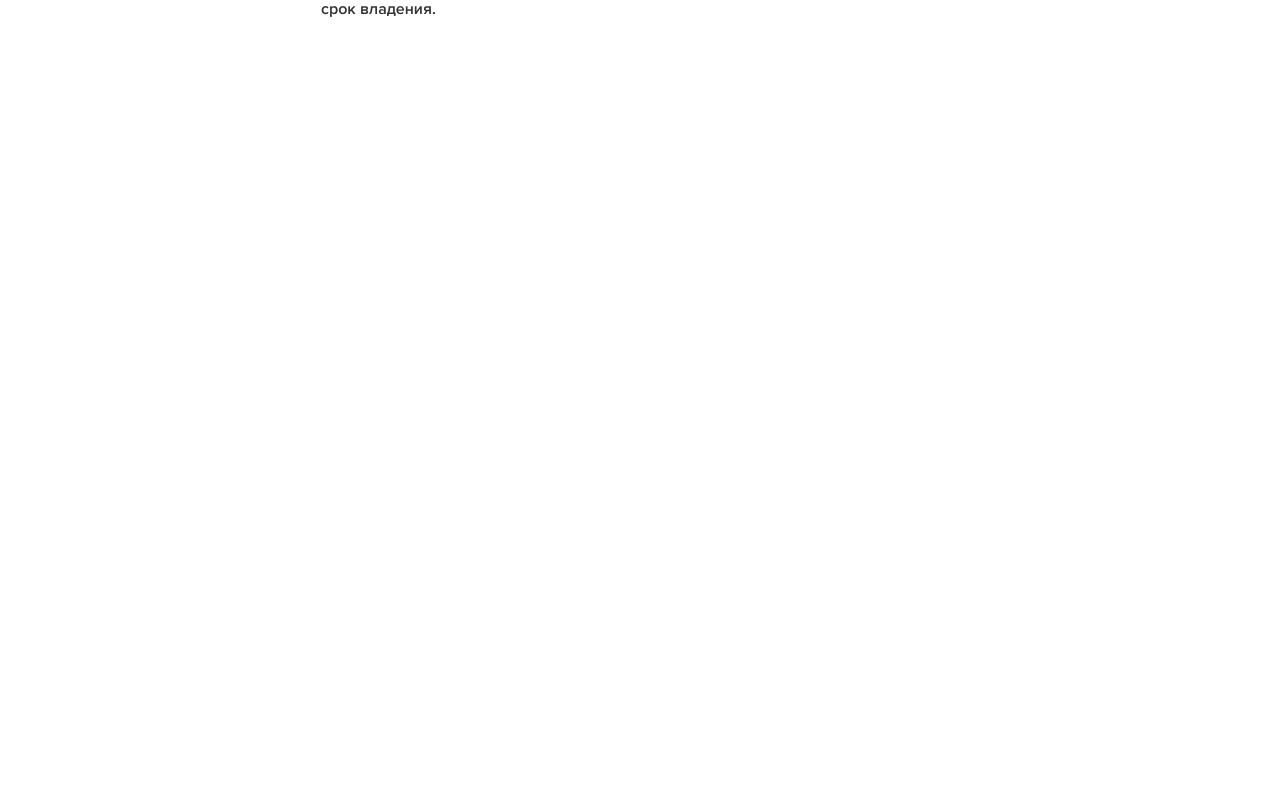
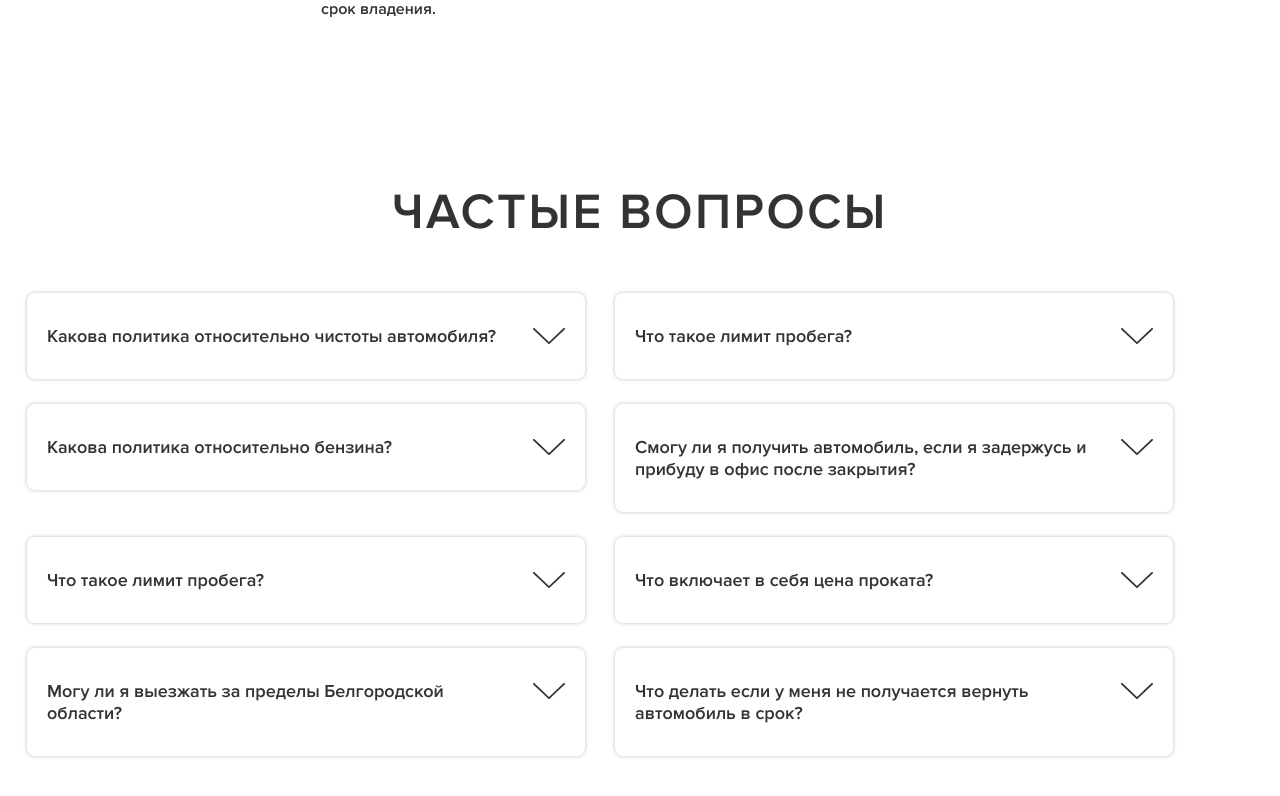
Before and after one commit to gennadiy-0612/evgeniyAngular, an Angular app: page / in a window 1280 px wide. Shown: the part 6592-7388 px from the top of the page. Before the commit the page ends 6774 px from the top, so only its background shows below. Built offline with nearby package versions, Linux system fonts and the light colour scheme.

Commit message:
add-header

```diff
--- a/src/app/app.component.html
+++ b/src/app/app.component.html
@@ -7,3 +7,5 @@
 <app-advantages class="advantage"></app-advantages>
 <app-imotions></app-imotions>
 <app-rentauto></app-rentauto>
+<app-faq></app-faq>
+<app-morefaq></app-morefaq>
--- a/src/app/app.module.ts
+++ b/src/app/app.module.ts
@@ -12,6 +12,7 @@ import { AdvantagesComponent } from './advantages/advantages.component';
 import { ImotionsComponent } from './imotions/imotions.component';
 import { RentautoComponent } from './rentauto/rentauto.component';
 import { FaqComponent } from './faq/faq.component';
+import { MorefaqComponent } from './morefaq/morefaq.component';
 
 @NgModule({
   declarations: [
@@ -25,7 +26,8 @@ import { FaqComponent } from './faq/faq.component';
     AdvantagesComponent,
     ImotionsComponent,
     RentautoComponent,
-    FaqComponent
+    FaqComponent,
+    MorefaqComponent
   ],
   imports: [
     BrowserModule
--- a/src/app/faq/faq.component.html
+++ b/src/app/faq/faq.component.html
@@ -1 +1,53 @@
-<p>faq works!</p>
+<div class="faq">
+  <h3 class="t">Частые вопросы</h3>
+  <div class="flexing">
+    <div class="slide"><input class="agree" type="checkbox">
+      <h4>Какова политика относительно чистоты автомобиля?</h4>
+      <p>Лимит суточного пробега - это километраж, который Вы можете проехать на арендованном авто за одни
+        сутки. Он составляет 200 километров.. А если суммарный пробег превысит 200 километров, то превышение
+        лимита вам будет необходимо оплатить по цене 1руб/1км.</p>
+    </div>
+    <div class="slide"><input class="agree" type="checkbox">
+      <h4>Что такое лимит пробега? </h4>
+      <p>Лимит суточного пробега - это километраж, который Вы можете проехать на арендованном авто за одни
+        сутки. Он составляет 200 километров.. А если суммарный пробег превысит 200 километров, то превышение
+        лимита вам будет необходимо оплатить по цене 1руб/1км.</p>
+    </div>
+    <div class="slide"><input class="agree" type="checkbox">
+      <h4>Какова политика относительно бензина?</h4>
+      <p>Лимит суточного пробега - это километраж, который Вы можете проехать на арендованном авто за одни
+        сутки. Он составляет 200 километров.. А если суммарный пробег превысит 200 километров, то превышение
+        лимита вам будет необходимо оплатить по цене 1руб/1км.</p>
+    </div>
+    <div class="slide"><input class="agree" type="checkbox">
+      <h4>Смогу ли я получить автомобиль, если я задержусь и прибуду в офис после закрытия?</h4>
+      <p>Лимит суточного пробега - это километраж, который Вы можете проехать на арендованном авто за одни
+        сутки. Он составляет 200 километров.. А если суммарный пробег превысит 200 километров, то превышение
+        лимита вам будет необходимо оплатить по цене 1руб/1км.</p>
+    </div>
+    <div class="slide"><input class="agree" type="checkbox">
+      <h4>Что такое лимит пробега? </h4>
+      <p>Лимит суточного пробега - это километраж, который Вы можете проехать на арендованном авто за одни
+        сутки. Он составляет 200 километров.. А если суммарный пробег превысит 200 километров, то превышение
+        лимита вам будет необходимо оплатить по цене 1руб/1км.</p>
+    </div>
+    <div class="slide"><input class="agree" type="checkbox">
+      <h4>Что включает в себя цена проката?</h4>
+      <p>Лимит суточного пробега - это километраж, который Вы можете проехать на арендованном авто за одни
+        сутки. Он составляет 200 километров.. А если суммарный пробег превысит 200 километров, то превышение
+        лимита вам будет необходимо оплатить по цене 1руб/1км.</p>
+    </div>
+    <div class="slide"><input class="agree" type="checkbox">
+      <h4>Могу ли я выезжать за пределы Белгородской области?</h4>
+      <p>Лимит суточного пробега - это километраж, который Вы можете проехать на арендованном авто за одни
+        сутки. Он составляет 200 километров.. А если суммарный пробег превысит 200 километров, то превышение
+        лимита вам будет необходимо оплатить по цене 1руб/1км.</p>
+    </div>
+    <div class="slide"><input class="agree" type="checkbox">
+      <h4>Что делать если у меня не получается вернуть автомобиль в срок?</h4>
+      <p>Лимит суточного пробега - это километраж, который Вы можете проехать на арендованном авто за одни
+        сутки. Он составляет 200 километров.. А если суммарный пробег превысит 200 километров, то превышение
+        лимита вам будет необходимо оплатить по цене 1руб/1км.</p>
+    </div>
+  </div>
+</div>
--- /dev/null
+++ b/src/app/morefaq/morefaq.component.html
@@ -0,0 +1,3 @@
+<p class="more q">
+  <a title="Title" class="kind mechanic questions" href="#">Больше вопросв</a>
+</p>
--- /dev/null
+++ b/src/app/morefaq/morefaq.component.ts
@@ -0,0 +1,15 @@
+import { Component, OnInit } from '@angular/core';
+
+@Component({
+  selector: 'app-morefaq',
+  templateUrl: './morefaq.component.html',
+  styleUrls: ['./morefaq.component.css']
+})
+export class MorefaqComponent implements OnInit {
+
+  constructor() { }
+
+  ngOnInit(): void {
+  }
+
+}
```
Also changed, not shown: src/app/morefaq/morefaq.component.css (added), 1 other file (tests, documents, lock files or other folders).
